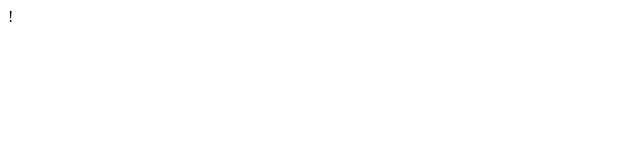
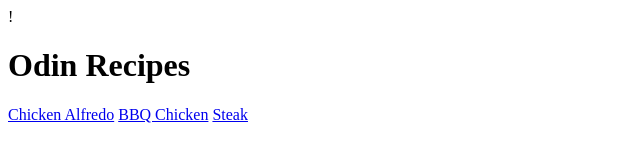
Before and after one commit to inspectpage/odin-recipes, a plain HTML site: page index.html in a window 1280 px wide. Shown: the whole page, without its empty margins (0-640 px from the left). Drawn offline with Linux system fonts and the light colour scheme.

Commit message:
Modified index.html to include recipe titles\n\nFor navigation purposes.

```diff
--- a/index.html
+++ b/index.html
@@ -6,6 +6,9 @@
         </head>
 
         <body>
-
+            <h1>Odin Recipes</h1>
+            <a href="recipes/alfredo.html">Chicken Alfredo</a>
+            <a href="recipes/bbqchicken.html">BBQ Chicken</a>
+            <a href="recipes/steak.html">Steak</a>
         </body>
     </html>
```
